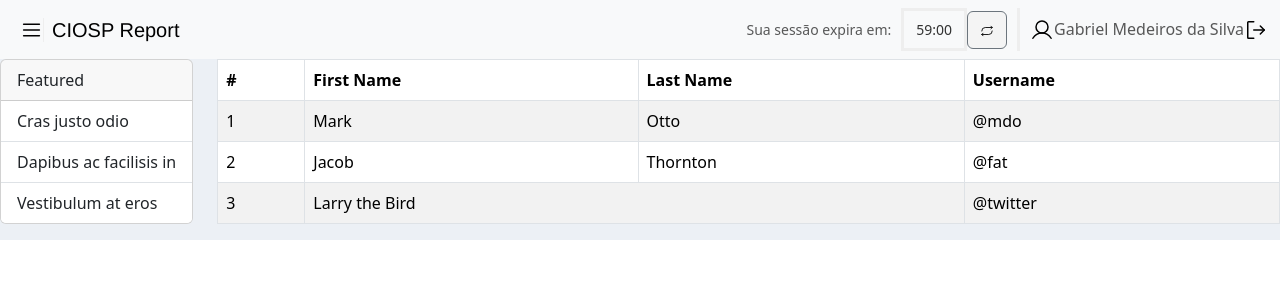
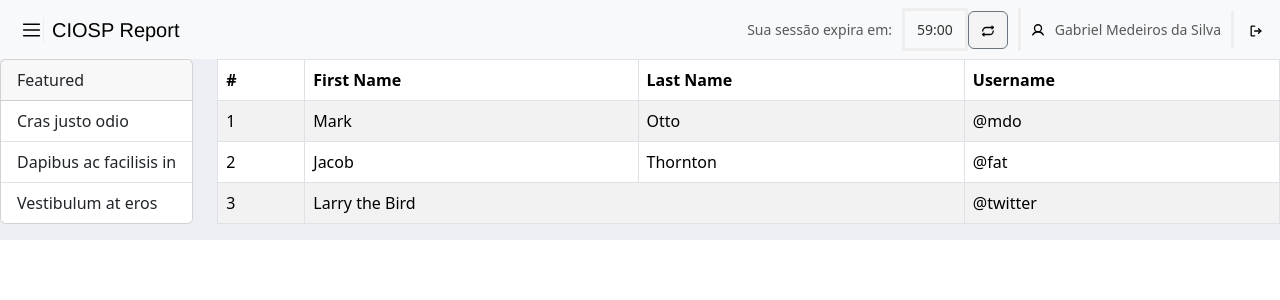
Before and after one commit to gabrielmds222/DataTable, a React (Create React App) app: page / in a window 1280 px wide. Shown: the top 300 px of the page. Built offline with nearby package versions, Linux system fonts and the light colour scheme.

Commit message:
feat: Termina de estilizar o header

```diff
--- a/src/components/Header/index.jsx
+++ b/src/components/Header/index.jsx
@@ -31,15 +31,17 @@ function Header() {
                   variant="outline-secondary"
                   style={{ backgroundColor: "#F4F4F4" }}
                 >
-                  <Repeat size={14} color="#000" />
+                  <Repeat size={14} color="#000" weight="bold" />
                 </Button>
               </div>
               <div className="user">
-                <User size={24} color="#000" />
-                <Navbar.Text>Gabriel Medeiros da Silva</Navbar.Text>
+                <User size={14} color="#000" weight="bold" />
+                <Navbar.Text style={{ marginLeft: "10px" }}>
+                  Gabriel Medeiros da Silva
+                </Navbar.Text>
               </div>
               <div className="signout">
-                <SignOut size={24} color="#000" />
+                <SignOut size={14} color="#000" weight="bold" />{" "}
               </div>
             </Nav>
           </Navbar.Collapse>
--- a/src/components/Header/style.css
+++ b/src/components/Header/style.css
@@ -27,7 +27,18 @@
   margin-left: 10px;
   padding: 8px 12px;
 }
-/*
+
 .user {
+  display: flex;
+  align-items: center;
+  font-size: 14px;
+  color: #333;
+  font-weight: 400;
+  border-right: 3px solid #eee;
+  padding-right: 10px;
+  margin-right: 10px;
+}
 
-} */
+.signout {
+  padding: 5px;
+}
```
